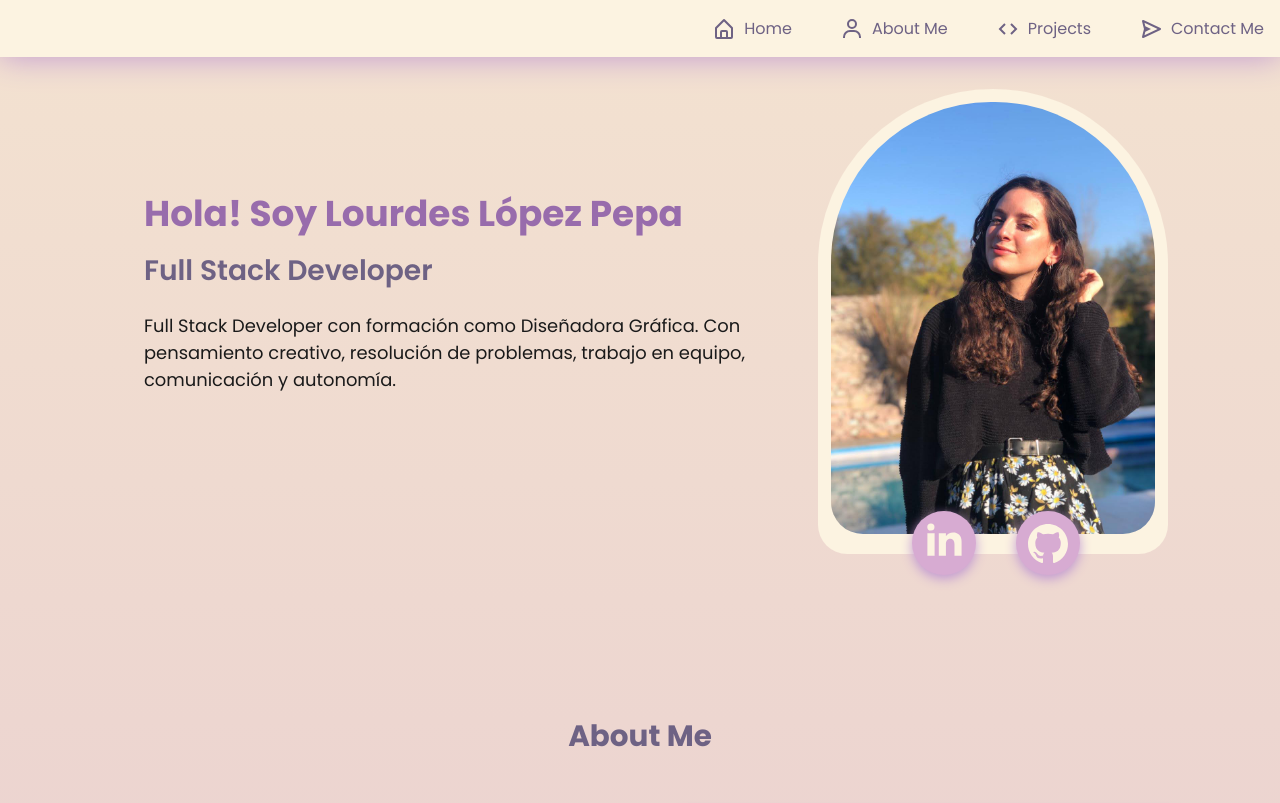
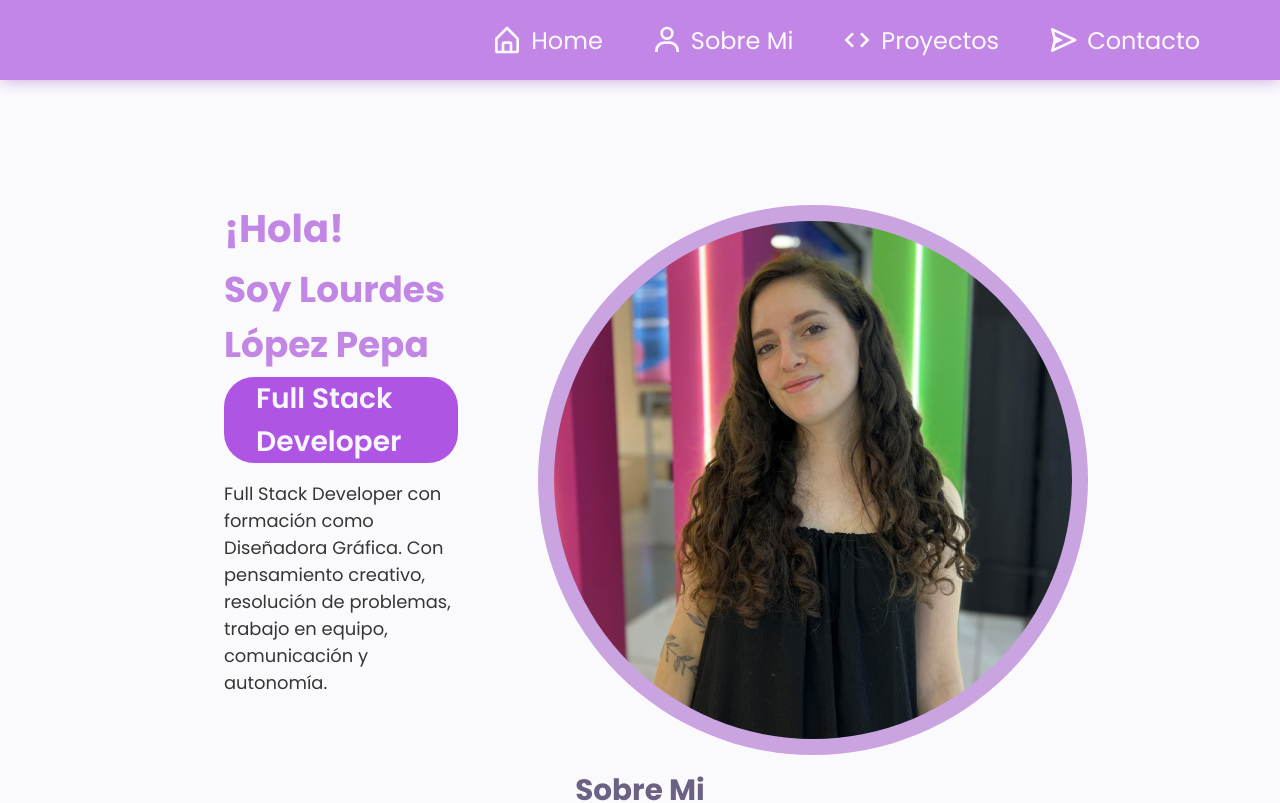
Before and after one commit to lupilp/Portfolio-Lourdes-Lopez-Pepa, a React (Vite) app: page / in a window 1280 px wide. Shown: the top 803 px of the page. Built offline with nearby package versions, Linux system fonts and the light colour scheme.

Commit message:
empezando de cero

```diff
--- a/src/App.jsx
+++ b/src/App.jsx
@@ -1,4 +1,4 @@
-// import "./App.css";
+import styles from "./App.module.css";
 import About from "./Components/About";
 import Home from "./Components/Home";
 import Nav from "./Components/Nav";
@@ -7,8 +7,10 @@ function App() {
   return (
     <>
       <Nav></Nav>
-      <Home></Home>
-      <About></About>
+      <div className={styles.cont}>
+        <Home></Home>
+        <About></About>
+      </div>
     </>
   );
 }
--- /dev/null
+++ b/src/App.module.css
@@ -0,0 +1,11 @@
+.cont {
+  padding-inline: 3rem;
+  padding-top: 2rem;
+}
+
+@media (min-width: 583px) {
+  .cont {
+    padding-inline: 12rem;
+    padding-top: 10rem;
+  }
+}
--- a/src/Components/About.jsx
+++ b/src/Components/About.jsx
@@ -22,14 +22,9 @@ function About() {
   };
   return (
     <div className={styles.contAbout}>
-      <div className={styles.titleAbout}>About Me</div>
+      <div className={styles.titleAbout}>Sobre Mi</div>
+      <div>Educacion</div>
       <div className={styles.infoAbout}>
-        <div className={styles.aboutLeft}>
-          Estoy pronta a finalizar el bootcamp Soy Henry, donde me formé como
-          full stack web developer. Además soy Diseñadora Gráfica, y trabajé
-          como freelance durante 5 años.
-        </div>
-
         <div className={styles.aboutRight}>
           <div className={styles.skillsTitle}>
             Skills
@@ -71,7 +66,7 @@ function About() {
             </li>
 
             <li className={styles.skillsItem}>
-              <DiPostgresql className={styles.skillsIcon} /> Postresql
+              <DiPostgresql className={styles.skillsIcon} /> Postgresql
             </li>
 
             <li className={styles.skillsItem}>
--- a/src/Components/Home.jsx
+++ b/src/Components/Home.jsx
@@ -7,25 +7,12 @@ function Home() {
   return (
     <div className={styles.homeContenedor}>
       <div className={styles.imageBorder}>
-        <div className={styles.circuloGithub}>
-          <a href="https://github.com/lupilp" target="_blank" rel="noreferrer">
-            <RiGithubFill />
-          </a>
-        </div>
-
-        <div className={styles.circuloLinkedin}>
-          <a
-            href="https://www.linkedin.com/in/lourdeslopezpepa/"
-            target="_blank"
-            rel="noreferrer"
-          >
-            <RiLinkedinFill />
-          </a>
-        </div>
         <img src={profile} alt="profile pic" className={styles.profilePic} />
       </div>
+
       <div className={styles.homeLeft}>
-        <div className={styles.titulo}>Hola! Soy Lourdes López Pepa</div>
+        <div className={styles.hola}>¡Hola!</div>
+        <div className={styles.titulo}>Soy Lourdes López Pepa</div>
         <div className={styles.subtitulo}>Full Stack Developer</div>
         <div className={styles.descripcion}>
           Full Stack Developer con formación como Diseñadora Gráfica. Con
--- a/src/Components/Nav.jsx
+++ b/src/Components/Nav.jsx
@@ -27,15 +27,15 @@ function Nav() {
         </li>
 
         <li className={styles.navItem}>
-          <BiUser className={styles.navIcono} /> About Me
+          <BiUser className={styles.navIcono} /> Sobre Mi
         </li>
 
         <li className={styles.navItem}>
-          <BiCode className={styles.navIcono} /> Projects
+          <BiCode className={styles.navIcono} /> Proyectos
         </li>
 
         <li className={styles.navItem}>
-          <BiSend className={styles.navIcono} /> Contact Me
+          <BiSend className={styles.navIcono} /> Contacto
         </li>
       </ul>
 
--- a/src/Styles/Home.module.css
+++ b/src/Styles/Home.module.css
@@ -1,79 +1,58 @@
 .homeContenedor {
   display: flex;
-  padding: 2rem;
   flex-direction: column;
   align-items: center;
-  gap: 2rem;
+  gap: 3rem;
 }
 
 .profilePic {
   width: 100%;
-  border-radius: 10rem 10rem 2rem 2rem;
+  border-radius: 1000px;
 }
 
 .imageBorder {
-  border-radius: 12rem 12rem 2rem 2rem;
-  background-color: #fcf3e1;
-  padding: 0.8rem;
-  width: 80%;
-  position: relative;
-  max-width: 350px;
+  border-radius: 900px;
+  background-color: #caa3e1;
+  padding: 1rem;
+  max-width: 550px;
+  display: flex;
 }
 
-.circuloLinkedin {
-  position: absolute;
-  right: -1rem;
-  bottom: 2rem;
-  background-color: #d7abd2;
-  color: #fcf3e1;
-  font-size: 2rem;
-  border-radius: 3rem;
-  padding: 0.2rem;
-  height: 3rem;
-  width: 3rem;
-  display: flex;
-  justify-content: center;
-  cursor: pointer;
-  box-shadow: hsl(281, 39%, 71%) 0px 4px 12px;
-  transition: all 0.25s ease-in-out;
-}
-
-.circuloGithub {
-  position: absolute;
-  right: -1rem;
-  bottom: 6rem;
-  background-color: #d7abd2;
-  color: #fcf3e1;
-  font-size: 2rem;
-  border-radius: 3rem;
-  padding: 0.3rem;
-  height: 3rem;
-  width: 3rem;
-  display: flex;
-  justify-content: center;
-  cursor: pointer;
-  box-shadow: hsl(281, 39%, 71%) 0px 4px 12px;
-  transition: all 0.25s ease-in-out;
+.imageBorder:hover {
+  background-color: #f6cbce;
+  color: rgba(255, 255, 255, 1);
+  box-shadow: 0 0px 10px #f6cbce;
+  transition: all 0.2s ease;
 }
 
 .homeLeft {
   display: flex;
   flex-direction: column;
-  gap: 0.5rem;
+  gap: 0.3rem;
   justify-content: center;
+}
+
+.hola {
+  font-size: clamp(2rem, 3vw, 3.5rem);
+  font-weight: 700;
+  color: #c287e5;
 }
 
 .titulo {
   font-size: clamp(1.8rem, 2.8vw, 2.8rem);
   font-weight: 700;
-  color: hsl(281, 28%, 55%);
+  color: #c287e5;
 }
 
 .subtitulo {
   font-size: clamp(1.25rem, 2.2vw, 2.5rem);
-  color: hsl(261, 15%, 45%);
   font-weight: 550;
   margin-bottom: 0.75rem;
+  background-color: #ae55e3;
+  color: #f7f7ff;
+  border-radius: 30px;
+  padding-inline: 2rem;
+  width: fit-content;
 }
 
 .descripcion {
@@ -83,33 +62,14 @@
 
 @media (min-width: 583px) {
   .homeContenedor {
-    justify-content: flex-start;
-    padding-inline: 7rem;
     flex-direction: row-reverse;
     justify-content: space-between;
-    margin-bottom: 8rem;
-  }
-
-  .circuloGithub {
-    font-size: 3rem;
-    height: 4rem;
-    width: 4rem;
-    right: 25.25%;
-    bottom: -1.3rem;
-    transition: all 0.25s ease-in-out;
-  }
-
-  .circuloLinkedin {
-    font-size: 2.7rem;
-    height: 4rem;
-    width: 4rem;
-    right: 55%;
-    bottom: -1.3rem;
-    transition: all 0.25s ease-in-out;
+    height: 30rem;
   }
 
   .homeLeft {
     padding-inline: 2rem;
+    width: 70%;
   }
 
   .subtitulo {
--- a/src/Styles/Nav.module.css
+++ b/src/Styles/Nav.module.css
@@ -18,10 +18,10 @@
   bottom: 0;
   left: 0;
   right: 0;
-  background-color: #fcf3e1;
+  background-color: #c287e6;
   width: 100%;
   border-radius: 2rem 2rem 0 0;
-  box-shadow: 0 0rem 2rem hsl(281, 39%, 71%);
+  box-shadow: 0 0rem 1rem #caa3e1;
   cursor: pointer;
   padding: 2rem 1rem;
   z-index: 9;
@@ -42,7 +42,7 @@
   position: absolute;
   right: 1rem;
   font-size: 1.5rem;
-  color: blueviolet;
+  color: #fafafd;
   font-weight: 500;
   cursor: pointer;
   transition: all 0.25s ease-in-out;
@@ -57,8 +57,9 @@
 }
 
 .navItem:hover {
-  color: #d7acd1;
+  color: #ae55e3;
   cursor: pointer;
+  transition: all 0.2s ease;
 }
 
 .navItem {
@@ -67,7 +68,7 @@
   align-items: center;
   width: 40%;
   gap: 0.5rem;
-  color: hsl(261, 15%, 45%);
+  color: #fffafe;
 }
 
 @media (min-width: 583px) {
@@ -75,8 +76,10 @@
     position: static;
     border-radius: 0;
     padding: 1rem;
+    padding-right: 5rem;
     display: flex;
     justify-content: flex-end;
+    height: 5rem;
   }
 
   .navItem {
@@ -91,5 +94,10 @@
   .navLista {
     height: fit-content;
     gap: 3rem;
+    font-size: 1.5rem;
+  }
+
+  .navIcono {
+    font-size: 2rem;
   }
 }
--- a/src/index.css
+++ b/src/index.css
@@ -47,14 +47,8 @@ button {
 body {
   font-family: "Poppins", sans-serif;
   font-size: 1rem;
-  background: rgb(217, 172, 216);
-  background: linear-gradient(
-    0deg,
-    rgba(217, 172, 216, 1) 0%,
-    rgba(230, 200, 208, 1) 35%,
-    rgba(243, 226, 208, 1) 100%
-  );
-  color: #1a1a1a;
+  background-color: #fafafd;
+  color: #363636;
   background-size: cover;
   background-repeat: no-repeat;
   height: 300vh;
```
Also changed, not shown: src/App.css (deleted, +0 -41 lines), src/Styles/Images/profile.jpg.
